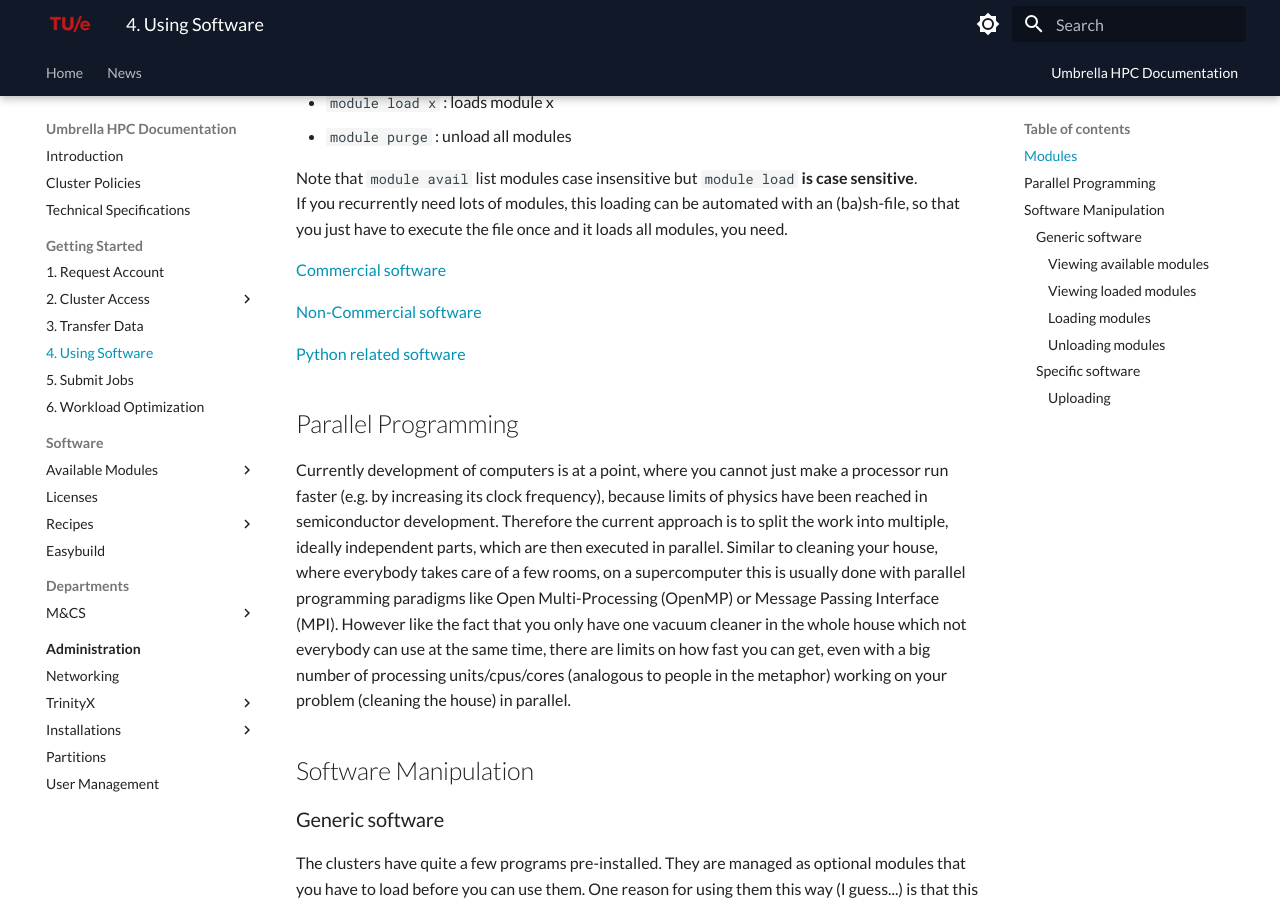
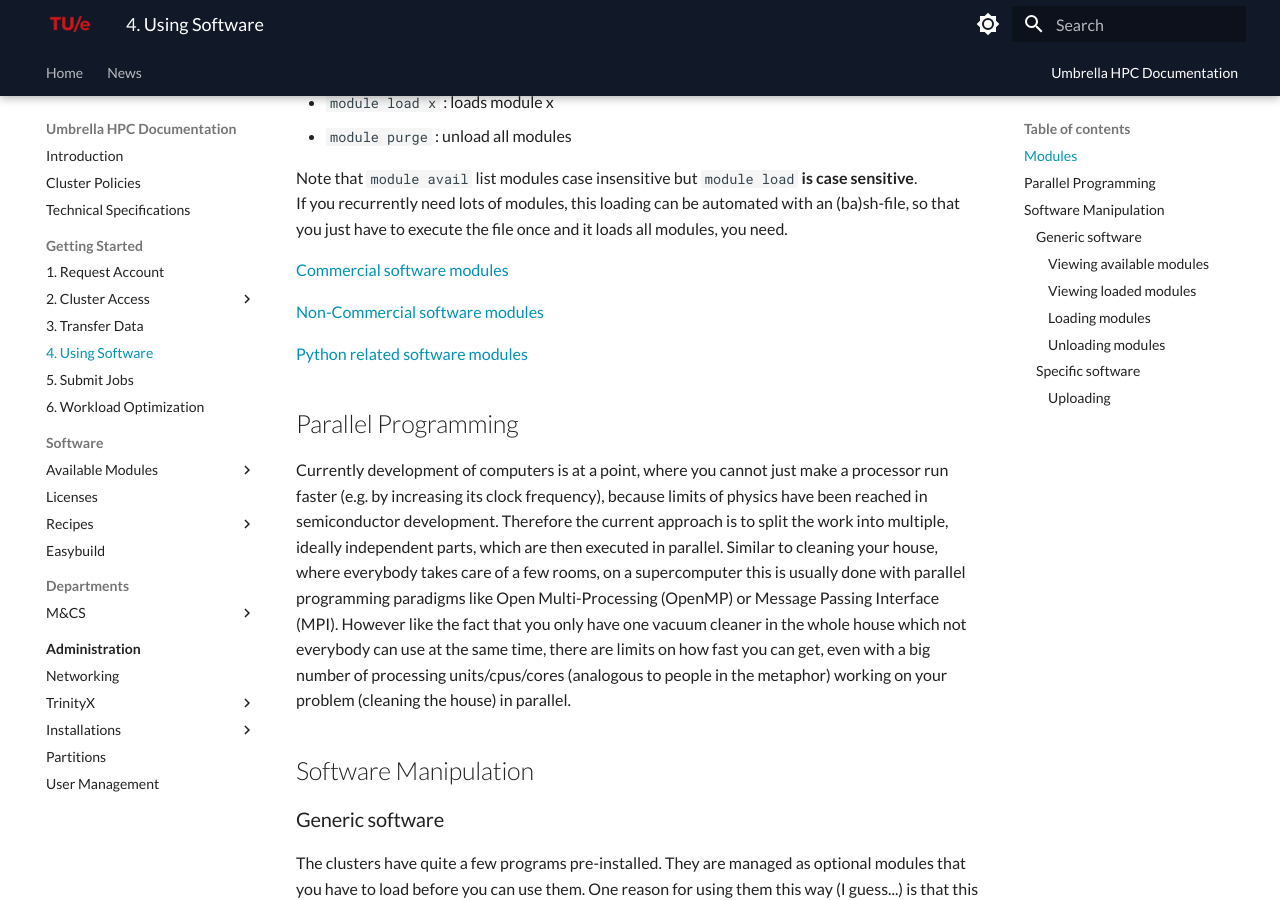
Before and after one commit to gferhpc/supercomputing.tue.nl, an MkDocs documentation site: the page built from pages/documentation/steps/software/index.md, in a window 1280 px wide and 900 px high, scrolled down 442 px. Built offline with MkDocs 1.6.1 and Material for MkDocs 9.7.7, drawn with Linux system fonts in a browser that asks for light colours.

Commit message:
Update index.md

```diff
--- a/pages/documentation/steps/software/index.md
+++ b/pages/documentation/steps/software/index.md
@@ -19,11 +19,11 @@ Note that `module avail` list modules case insensitive but `module load` **is ca
 If you recurrently need lots of modules, this loading can be automated with an (ba)sh-file, so that you just have to execute the file once and it loads all modules, you need.
 
 
-[Commercial software](../../software/modules/commercial.md)
+[Commercial software modules](../../software/modules/commercial.md)
 
-[Non-Commercial software](../../software/modules/non-commercial.md)
+[Non-Commercial software modules](../../software/modules/non-commercial.md)
 
-[Python related software](../../software/modules/python.md)
+[Python related software modules](../../software/modules/python.md)
 
 ## Parallel Programming
 
```
